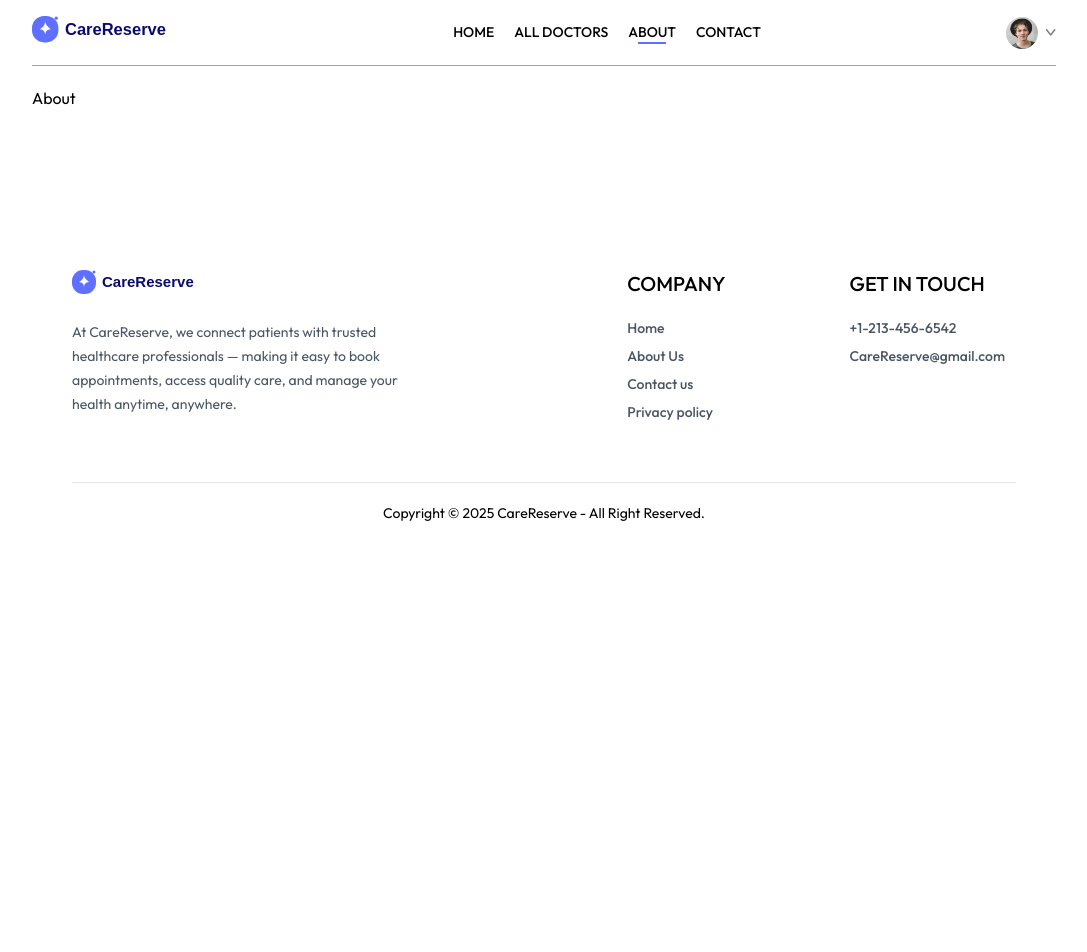
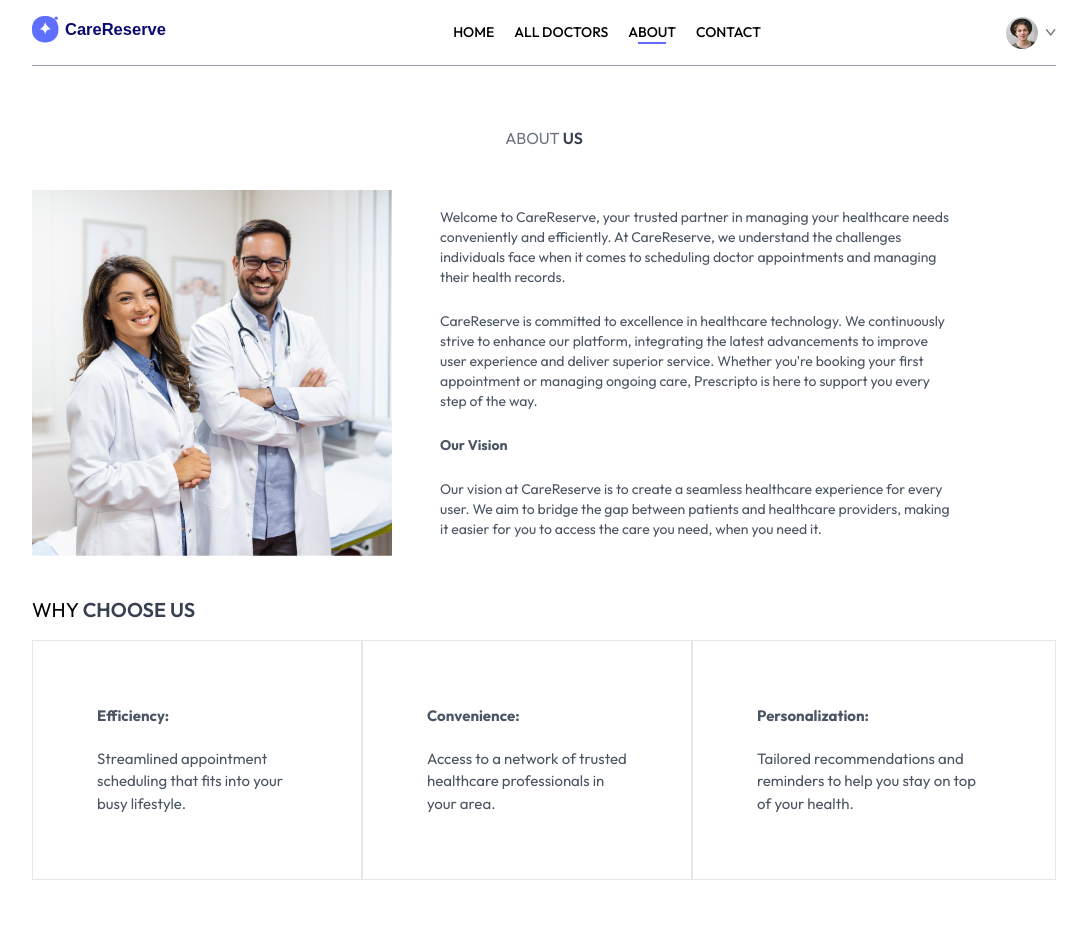
Before and after one commit to Arshiya2801/CareReserve, a React (Vite) app in the folder frontend/: page /about in a window 1280 px wide. Shown: the top 952 px of the page, without its empty margins (96-1183 px from the left). Before the commit the page ends 800 px from the top, so only its background shows below. Built offline with nearby package versions, Linux system fonts and the light colour scheme; the HTML template or start-up script is replaced by a standard one.

Commit message:
commit this

```diff
--- a/frontend/src/pages/About.jsx
+++ b/frontend/src/pages/About.jsx
@@ -1,8 +1,42 @@
 import React from 'react'
+import { assets } from '../assets/assets'
 
 const About = () => {
   return (
-    <div>About</div>
+    <div>
+      <div className='text-center texl-2xl pt-10 text-gray-500'>
+        <p>ABOUT <span className='text-gray-700 font-semibold' >US</span></p>
+      </div>
+
+        <div className='my-10 flex flex-col md:flex-row gap-12'>
+          <img className='w-full md:max-w-[360px]'src={assets.about_image} alt="" />
+          <div className='flex flex-col justify-center gap-6 md:w-2/4 text-sm text-gray-600'>
+            <p>Welcome to CareReserve, your trusted partner in managing your healthcare needs conveniently and efficiently. At CareReserve, we understand the challenges individuals face when it comes to scheduling doctor appointments and managing their health records.</p>
+            <p>CareReserve is committed to excellence in healthcare technology. We continuously strive to enhance our platform, integrating the latest advancements to improve user experience and deliver superior service. Whether you're booking your first appointment or managing ongoing care, Prescripto is here to support you every step of the way. </p>
+            <b>Our Vision</b>
+            <p>Our vision at CareReserve is to create a seamless healthcare experience for every user. We aim to bridge the gap between patients and healthcare providers, making it easier for you to access the care you need, when you need it.</p>
+          </div>
+        </div>
+        <div className='text-xl my-4'>
+          <p>WHY <span className='text-gray-700 font-semibold'>CHOOSE US</span></p>
+        </div>
+
+        <div className='flex flex-col md:flex-row mb-20'>
+          <div className='border px-10 md:px-16 py-8 sm:py-16 flex flex-col gap-5 text-[15px] hover:bg-primary hover:text-white transition-all duration-300 text-gray-600 cursor-pointer'>
+            <b>Efficiency:</b>
+            <p>Streamlined appointment scheduling that fits into your busy lifestyle.</p>
+          </div>
+          <div className='border px-10 md:px-16 py-8 sm:py-16 flex flex-col gap-5 text-[15px] hover:bg-primary hover:text-white transition-all duration-300 text-gray-600 cursor-pointer'>
+            <b>Convenience:</b>
+            <p>Access to a network of trusted healthcare professionals in your area.</p>
+          </div>
+          <div className='border px-10 md:px-16 py-8 sm:py-16 flex flex-col gap-5 text-[15px] hover:bg-primary hover:text-white transition-all duration-300 text-gray-600 cursor-pointer'>
+            <b>Personalization:</b>
+            <p>Tailored recommendations and reminders to help you stay on top of your health.</p>
+          </div>
+        </div>
+    </div>
+
   )
 }
 
--- a/frontend/src/pages/Contact.jsx
+++ b/frontend/src/pages/Contact.jsx
@@ -1,8 +1,24 @@
 import React from 'react'
+import { assets } from '../assets/assets'
 
 const Contact = () => {
   return (
-    <div>Contact</div>
+    <div>
+      <div className='text-center texl-2xl pt-10 text-gray-500'>
+        <p>CONTACT <span className='text-gray-700 font-semibold'>US</span> </p>
+      </div>
+      <div className='my-10 flex flex-col justify-center md:flex-row gap-10 mb-28 text-sm'>
+        <img className='w-full md:max-w-[360px]'src={assets.contact_image} alt="" />
+        <div className='flex flex-col justify-center items-start gap-6'>
+            <p className='font-semibold text-lg text-gray-600'>Our OFFICE</p>
+            <p className=' text-gray-500'>54325 Ambience <br /> New Delhi, India</p>
+            <p className=' text-gray-500'>Tel: +91 394-555-0132 <br /> Email: carereserve@gmail.com</p>
+            <p className='font-semibold text-lg text-gray-600'>Careers at CARERESERVE</p>
+            <p className='text-gray-600'>Learn more about our teams and job openings.</p>
+            <button className='border border-black px-8 py-4 text-sm hover:bg-black hover:text-white transition-all duration-500'> Explore Jobs </button>
+        </div>
+      </div>
+    </div>
   )
 }
 
--- a/frontend/src/pages/Login.jsx
+++ b/frontend/src/pages/Login.jsx
@@ -2,7 +2,11 @@
 
 const Login = () => {
   return (
-    <div></div>
+    <form className='min-h-[80vh] flex items-center'>
+      <div>
+        <p>{}</p>
+      </div>
+    </form>
   )
 }
 
```
